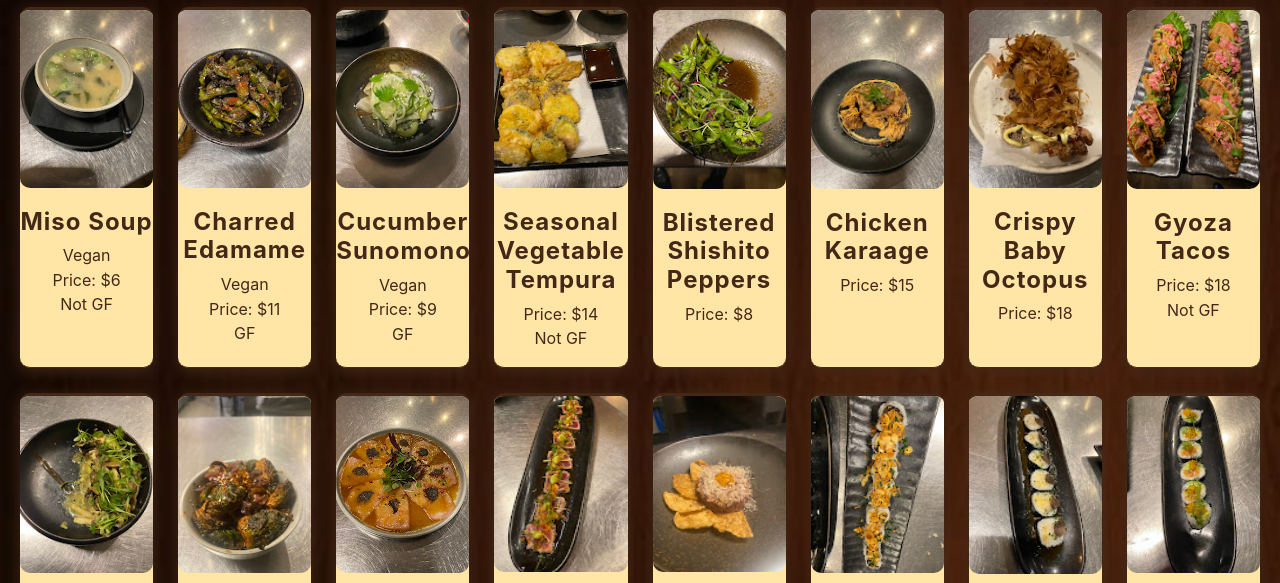
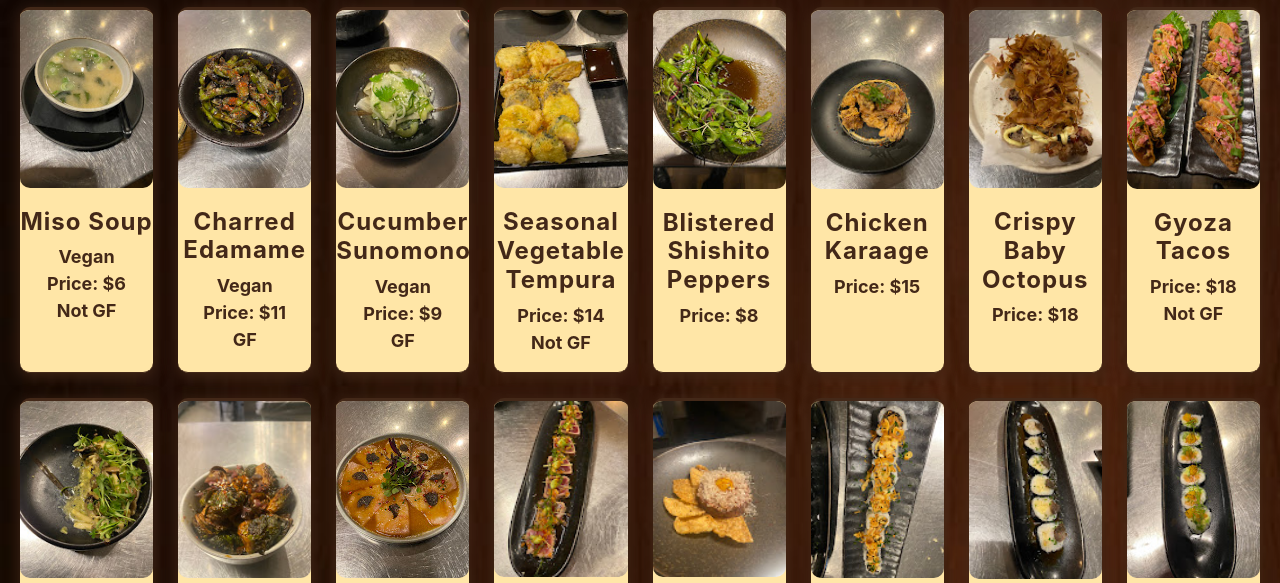
Before and after one commit to noearobles/tenten-staffbible, a plain HTML site: page index.html in a window 1280 px wide. Shown: the part 207-790 px from the top of the page. Drawn offline with nearby package versions, Linux system fonts and the light colour scheme.

Commit message:
modified js

```diff
--- a/index.html
+++ b/index.html
@@ -7,7 +7,6 @@
   <meta name="viewport" content="width=device-width, initial-scale=1.0, shrink-to-fit=no" />
   <link rel="stylesheet" href="https://cdn.jsdelivr.net/npm/bootstrap@4.3.1/dist/css/bootstrap.min.css"
     integrity="sha384-ggOyR0iXCbMQv3Xipma34MD+dH/1fQ784/j6cY/iJTQUOhcWr7x9JvoRxT2MZw1T" crossorigin="anonymous" />
-  <link href="https://fonts.googleapis.com/css2?family=Inconsolata&display=swap" rel="stylesheet" />
   <link rel="stylesheet" href="style.css" />
   <title>TenTenStaffBible</title>
 </head>
--- a/style.css
+++ b/style.css
@@ -1,27 +1,11 @@
 tete* {
-  font-family: "Inconsolata", monospace;
+  font-family: 'Kaushan Script', monospace;
   box-sizing: border-box;
 }
 
 html {
   margin: 0;
   background-color: #ffe6a7;
-}
-
-@font-face {
-  font-family: "Inconsolata";
-  src: url("webfont.eot");
-  /* IE9 Compat Modes */
-  src: url("webfont.eot?#iefix") format("embedded-opentype"),
-    /* IE6-IE8 */
-    url("webfont.woff2") format("woff2"),
-    /* Super Modern Browsers */
-    url("webfont.woff") format("woff"),
-    /* Pretty Modern Browsers */
-    url("webfont.ttf") format("truetype"),
-    /* Safari, Android, iOS */
-    url("webfont.svg#svgFontName") format("svg");
-  /* Legacy iOS */
 }
 
 html::-webkit-scrollbar {
@@ -174,7 +158,8 @@ p {
 }
 
 .type span {
-  font-size: 1rem;
+  font-size: large;
+  font-weight: bold;
 }
 
 span::first-letter {
```
Lines whose indentation alone changed are shown as unchanged.
